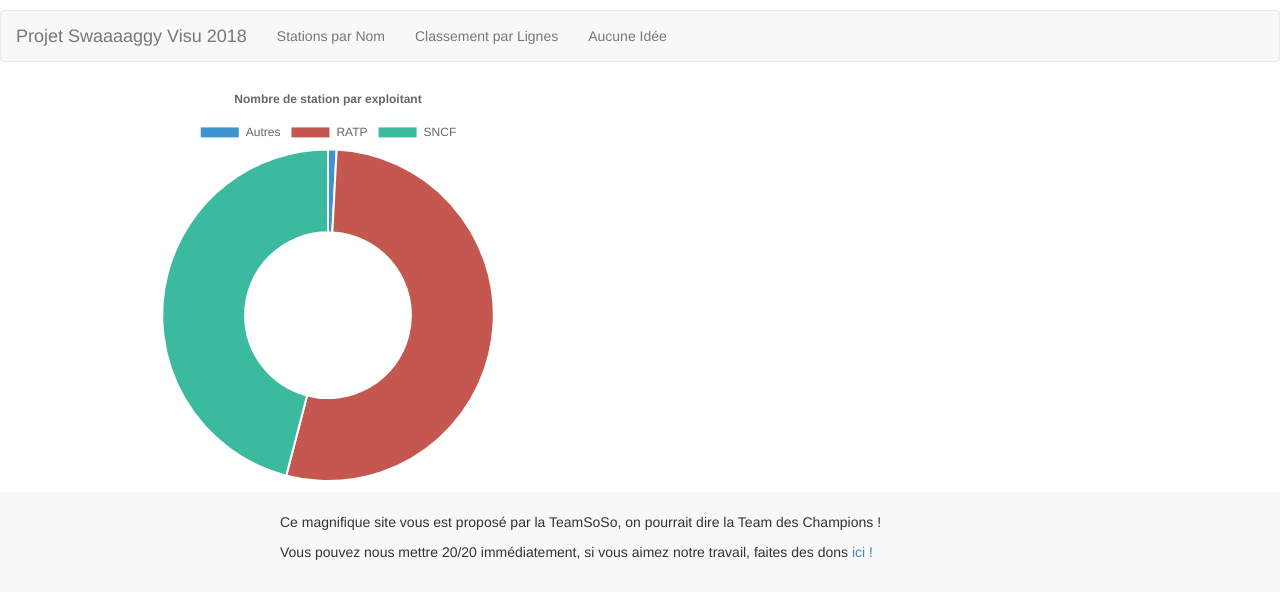
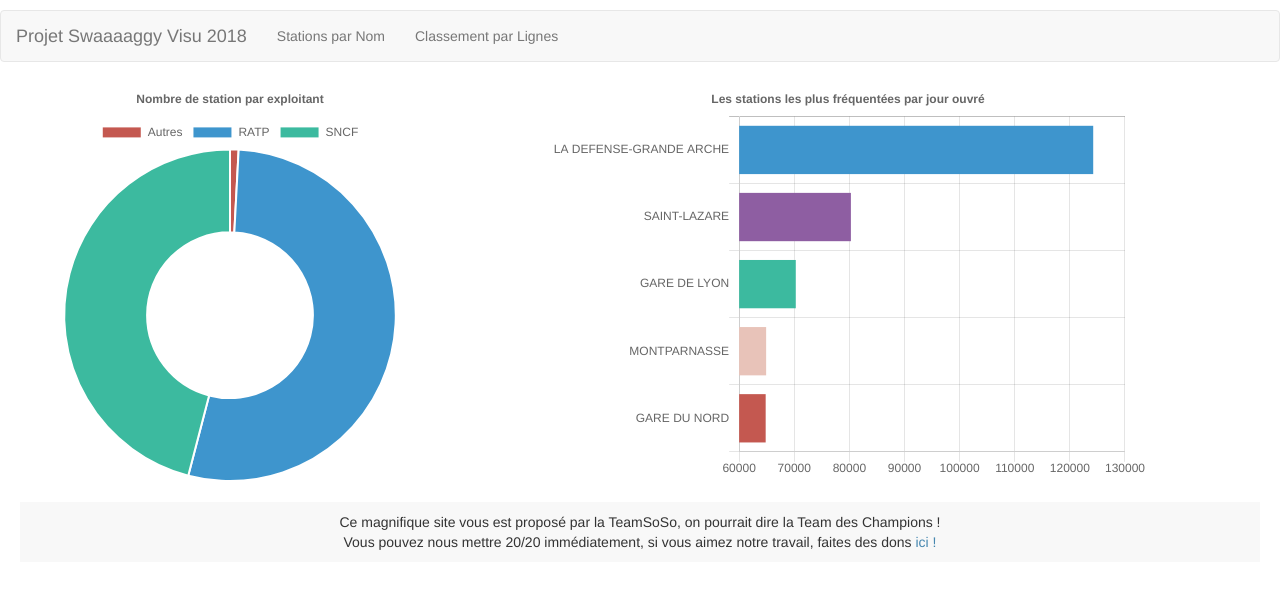
Before and after one commit to sp260/STIF-DataViz, a Flask app: page / in a window 1280 px wide. Shown: the top 599 px of the page. Run offline with Flask 2, Linux system fonts and the light colour scheme; some libraries are stand-ins or nearby versions.

Commit message:
Horizontal bar chart added

```diff
--- a/app/server.py
+++ b/app/server.py
@@ -12,6 +12,7 @@ data_folder = Path(__file__).resolve().parents[1] / "data/"
 
 @app.route("/")
 def main():
+    #donut exploitants
     file_to_read = data_folder / "stations_location.json"
     with open(str(file_to_read)) as json_data:
         data = json.load(json_data)
@@ -27,10 +28,29 @@ def main():
             else:
                 exploitants[e].append(s['nom'])
 
+    #pie stations
     k = list(exploitants.keys())
     exploitants['nbrs'] = [len(v) for v in exploitants.values()]
     exploitants['exploitants'] = k
-    return render_template('index.html', data=exploitants)
+
+    file_to_read = data_folder / "final_work.json"
+    with open(str(file_to_read)) as json_data:
+        sdata = json.load(json_data)
+
+    attendance = []
+    for station, weekdays in sdata.items():
+        week = 0
+        for day, values in weekdays.items():
+            alldays = list(map(int, values))
+            week += int(sum(alldays)/len(alldays))
+        attendance.append((station, int(week/7)))
+
+    frequenting = {}
+    attendance.sort(key=lambda tup: tup[1], reverse=True)
+    frequenting["stations"] = [tup[0] for tup in attendance[:5]]
+    frequenting["nbrs"] = [tup[1] for tup in attendance[:5]]
+
+    return render_template('index.html', data=exploitants, attendance=frequenting)
 
 @app.route("/lines")
 def get_lines():
--- a/app/static/graphs.js
+++ b/app/static/graphs.js
@@ -99,14 +99,14 @@ function lineChart(data, action){
   });
 };
 
-function pie_chart(exploitants, nbrs){
-  new Chart(document.getElementById("pie-chart"), {
+function donut_chart(exploitants, nbrs){
+  new Chart(document.getElementById("donut-chart"), {
     type: 'doughnut',
     data: {
       labels: exploitants,
       datasets: [{
         label: "Nombre de stations",
-        backgroundColor: ["#3e95cd", "#c45850","#3cba9f"],
+        backgroundColor: ["#c45850", "#3e95cd", "#3cba9f"],
         data: nbrs
       }]
     },
@@ -118,3 +118,27 @@ function pie_chart(exploitants, nbrs){
     }
   });
 };
+
+function horizontalBarChart(stations, nbrs){
+  new Chart(document.getElementById("bar-chart-horizontal"), {
+    type: 'horizontalBar',
+    data: {
+      labels: stations,
+      datasets: [
+        {
+          label: "Fréquentation par jour ouvré",
+          backgroundColor: ["#3e95cd", "#8e5ea2","#3cba9f","#e8c3b9","#c45850"],
+          data: nbrs
+        }
+      ]
+    },
+    options: {
+      legend: { display: false },
+      title: {
+        display: true,
+        text: 'Les stations les plus fréquentées par jour ouvré'
+      }
+    }
+});
+
+};
--- a/app/static/style.css
+++ b/app/static/style.css
@@ -19,11 +19,18 @@
 }
 
 .lines {
-    padding: 100px;
+    padding: 75px;
 }
 
-.pieChart {
+.donutChart {
     width: 400px;
+    height: 400px;
+    margin-left: auto;
+    margin-right: auto;
+}
+
+.horizontalBarChart {
+    width: 600px;
     height: 400px;
     margin-left: auto;
     margin-right: auto;
@@ -94,6 +101,7 @@ a.after:hover:after{
 
 .footer {
     background-color:rgb(248,248,248);
-    margin-top: 10px;
-    margin-bottom: 10px
+    margin: 20px;
+    padding: 10px;
+    text-align: center;
 }
--- a/app/templates/index.html
+++ b/app/templates/index.html
@@ -9,15 +9,19 @@
 
 {%block content%}
 <div class="container">
-    <div class="col-lg-6">
-        <div class="pieChart">
-            <canvas id="pie-chart" width="400" height="400"></canvas>
+    <div class="col-lg-4">
+        <div class="donutChart">
+            <canvas id="donut-chart" width="400" height="400"></canvas>
         </div>
     </div>
-    <div class="col-lg-6">
+    <div class="col-lg-8">
+        <div class="horizontalBarChart">
+            <canvas id="bar-chart-horizontal" width="600" height="400"></canvas>
+        </div>
     </div>
 </div>
 <script type="text/javascript">
-    pie_chart({{data.exploitants|tojson}}, {{data.nbrs|tojson}});
+    donut_chart({{data.exploitants|tojson}}, {{data.nbrs|tojson}});
+    horizontalBarChart({{attendance.stations|tojson}}, {{attendance.nbrs|tojson}});
 </script>
 {%endblock%}
--- a/app/templates/layout.html
+++ b/app/templates/layout.html
@@ -22,7 +22,6 @@
           <ul class="nav navbar-nav">
             <li><a href="{{ url_for( 'get_stations') }}">Stations par Nom</a></li>
             <li><a href="{{ url_for( 'get_lines') }}">Classement par Lignes</a></li>
-            <li><a href="#">Aucune Idée</a></li>
           </ul>
         </div>
       </nav>
@@ -31,10 +30,9 @@
     </body>
 
     <footer class="footer">
+      Ce magnifique site vous est proposé par la TeamSoSo, on pourrait dire la Team des Champions !
       <br />
-      <p style = "margin-left: 20em">Ce magnifique site vous est proposé par la TeamSoSo, on pourrait dire la Team des Champions !</p>
-      <p style = "margin-left: 20em">Vous pouvez nous mettre 20/20 immédiatement, si vous aimez notre travail, faites des dons <a href="https://www.youtube.com/watch?v=XdKryknE2G8" target="_blank">ici !</a></p>
-      <br />
+      Vous pouvez nous mettre 20/20 immédiatement, si vous aimez notre travail, faites des dons <a href="https://www.youtube.com/watch?v=XdKryknE2G8" target="_blank">ici !</a>
     </footer>
 
 </html>
```
